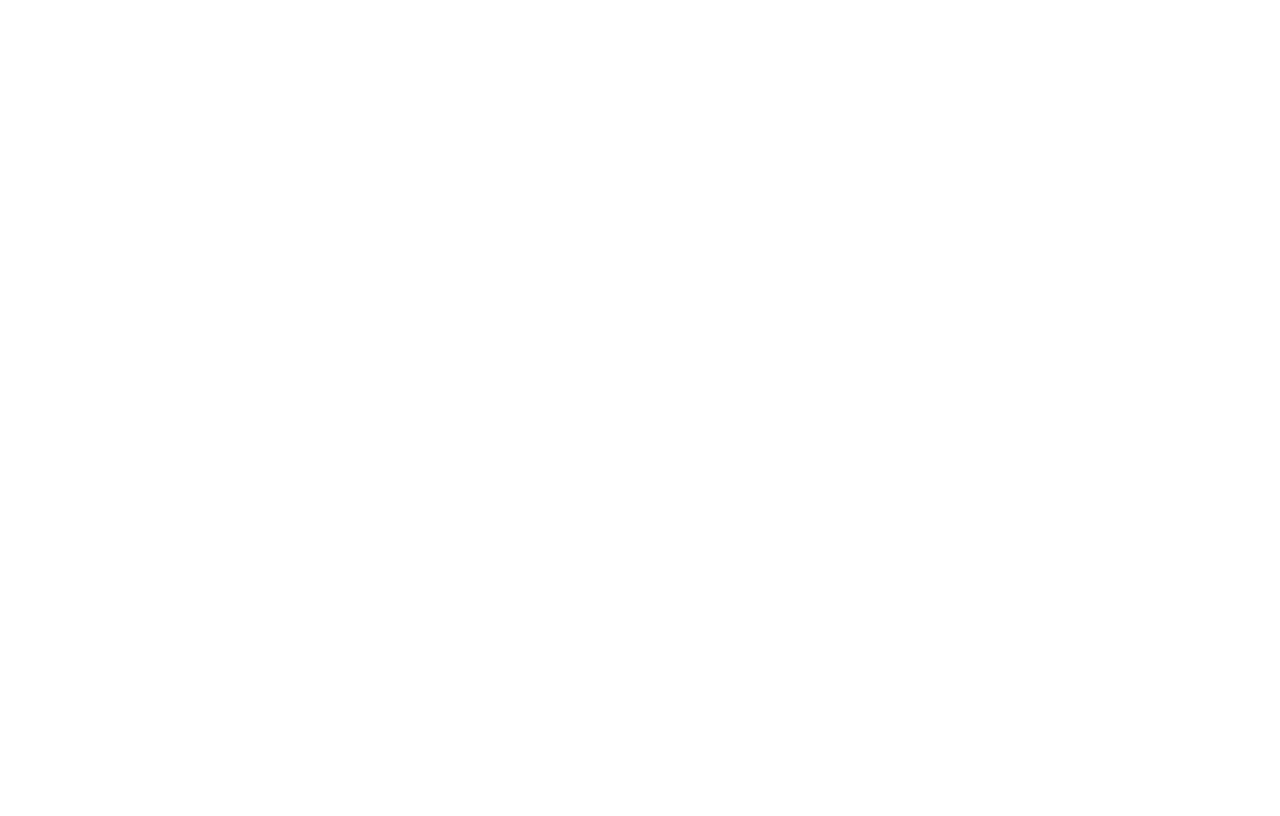
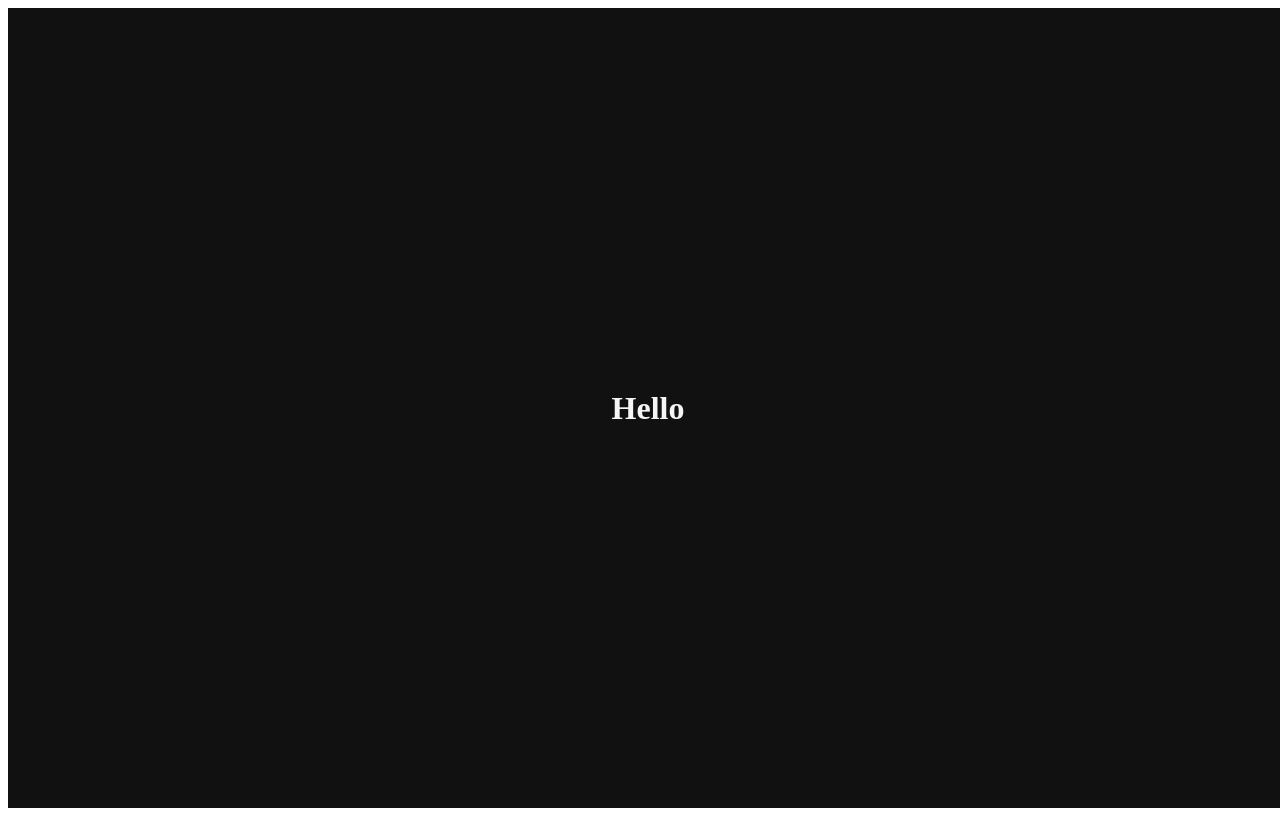
Before and after one commit to dongsunoh/react-masterclass, a React (Create React App) app: page / in a window 1280 px wide. Built offline with nearby package versions, Linux system fonts and the light colour scheme.

Commit message:
Typescript를 사용할 수 있는 react app 프로젝트 생성하여 직전 소스 코드 정상적으로 작동되도록 수정  - props:any 방식은 타입 안전성이 사라지기 때문에 비추천 함.

```diff
--- a/package.json
+++ b/package.json
@@ -14,6 +14,7 @@
     "react": "^19.1.1",
     "react-dom": "^19.1.1",
     "react-scripts": "5.0.1",
+    "styled-components": "^6.1.19",
     "typescript": "^4.9.5",
     "web-vitals": "^2.1.4"
   },
--- a/src/App.tsx
+++ b/src/App.tsx
@@ -1,8 +1,24 @@
 import React from 'react';
+import styled from "styled-components";
+
+const Wrapper = styled.div`
+    display: flex;
+    height: 100vh;
+    width: 100vw;
+    justify-content: center;
+    align-items: center;
+    background-color: ${(props:any) => props.theme.backgroundColor};
+`;
+
+const Title = styled.h1`
+    color : ${(props:any) => props.theme.textColor}
+`;
 
 function App() {
   return (
-    <div></div>
+    <Wrapper>
+      <Title>Hello</Title>
+    </Wrapper>
   );
 }
 
--- a/src/index.tsx
+++ b/src/index.tsx
@@ -1,13 +1,26 @@
 import React from 'react';
 import ReactDOM from 'react-dom/client';
 import App from './App';
+import {ThemeProvider, DefaultTheme} from "styled-components";
 
-const root = ReactDOM.createRoot(
-  document.getElementById('root') as HTMLElement
+const darkTheme:DefaultTheme = {
+    textColor : "whitesmoke",
+    backgroundColor : "#111"
+}
+
+const lightTheme:DefaultTheme = {
+    textColor : "#111",
+    backgroundColor : "whitesmoke"
+}
+
+const root = ReactDOM.createRoot(document.getElementById('root') as HTMLElement
 );
+
 root.render(
   <React.StrictMode>
-    <App />
+      <ThemeProvider theme={darkTheme}>
+          <App />
+      </ThemeProvider>
   </React.StrictMode>
 );
 
```
Also changed, not shown: 1 other file (tests, documents, lock files or other folders).
